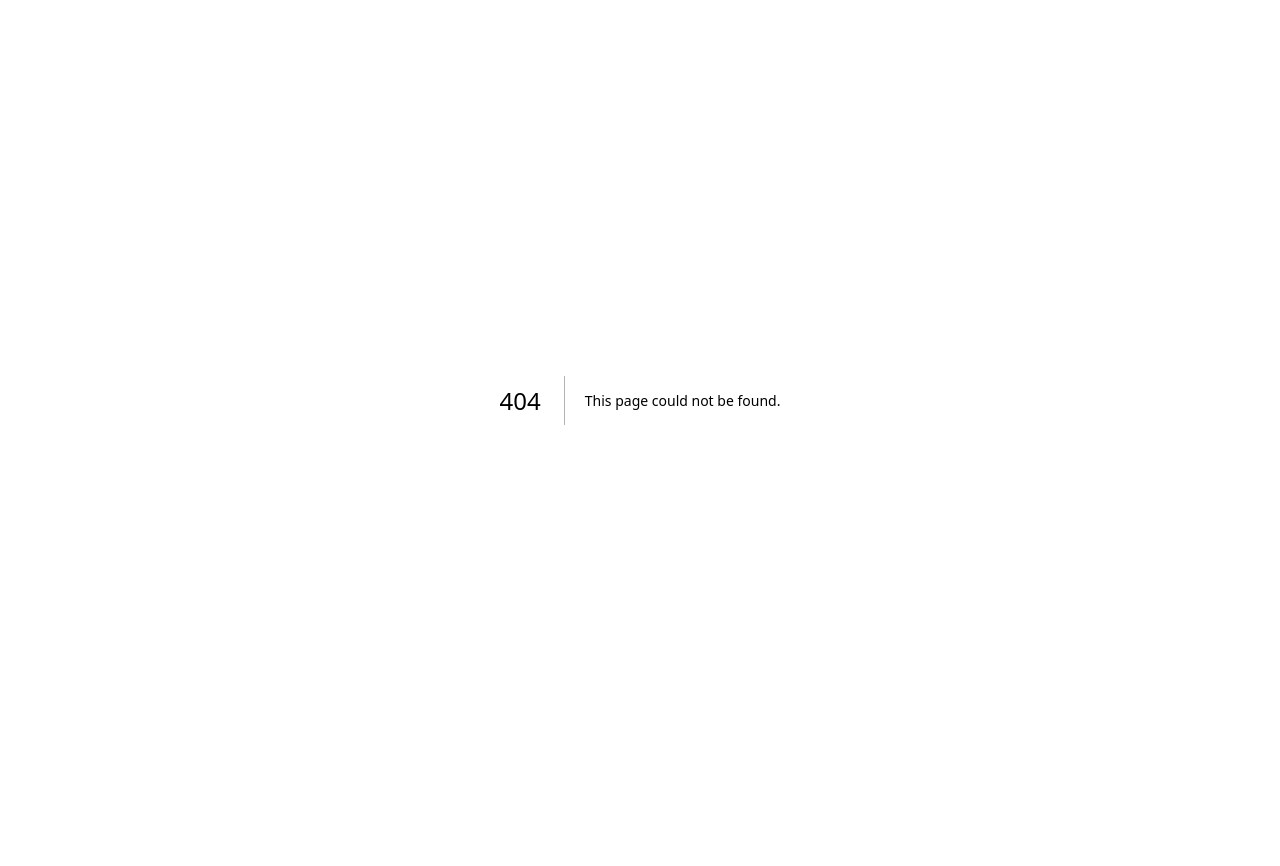
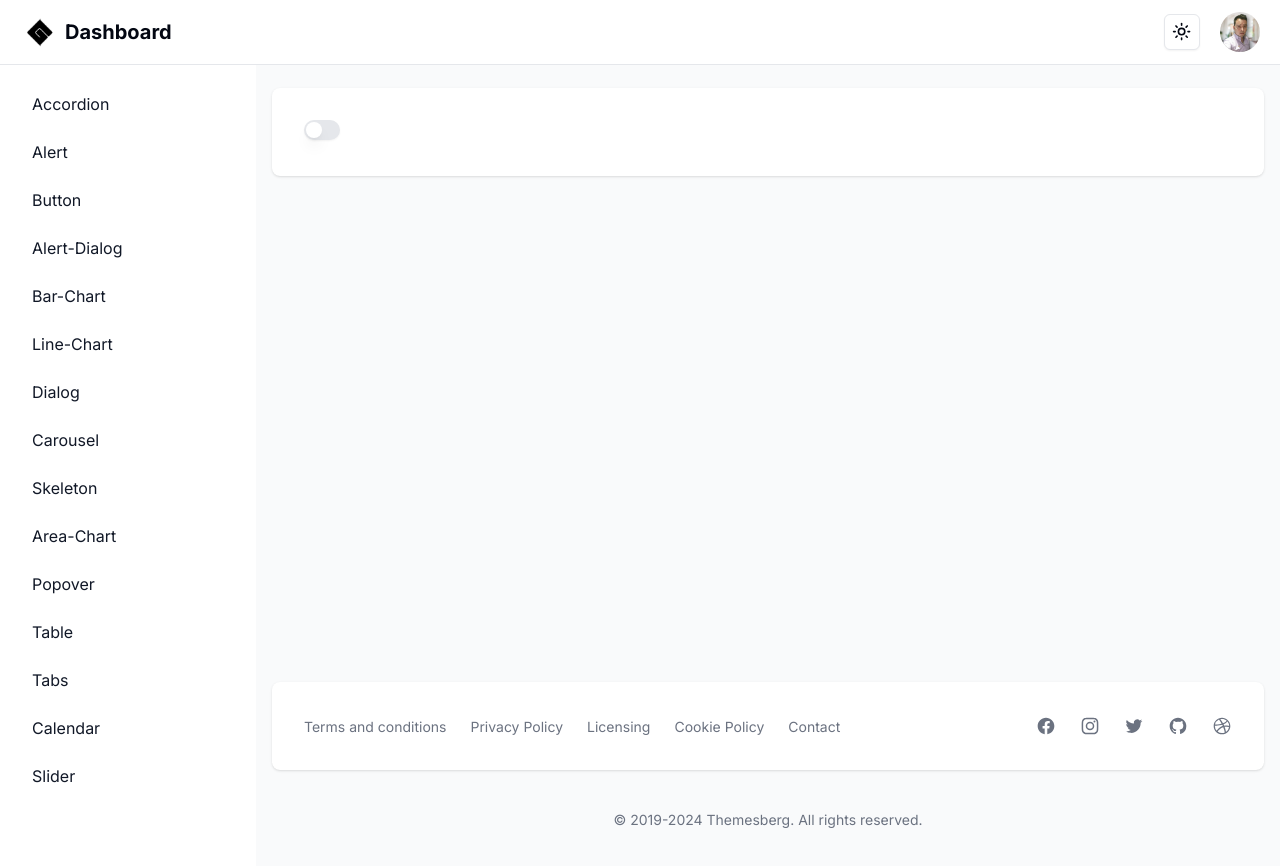
Before and after one commit to GonzaloGC/dashboard-next, a Next.js app: page /dashboard/switch in a window 1280 px wide. Before the commit this address had no page. Shown: the top 866 px of the page. Before the commit the page ends 800 px from the top, so only its background shows below. Built offline with nearby package versions, Linux system fonts and the light colour scheme.

Commit message:
added switch component

```diff
--- a/src/app/dashboard/layout.tsx
+++ b/src/app/dashboard/layout.tsx
@@ -45,6 +45,7 @@ const links = [
   { name: "aspect-ratio", href: "aspect-ratio" },
   { name: "resizable", href: "resizable" },
   { name: "context-menu", href: "context-menu" },
+  { name: "switch", href: "switch" },
 ];
 
 export default function DashboardLayout({
--- /dev/null
+++ b/src/app/dashboard/switch/page.tsx
@@ -0,0 +1,9 @@
+import { Switch } from "@/components/ui/switch"
+
+export default function Page() {
+  return (
+    <div>
+      <Switch />
+    </div>
+  );
+}
```
